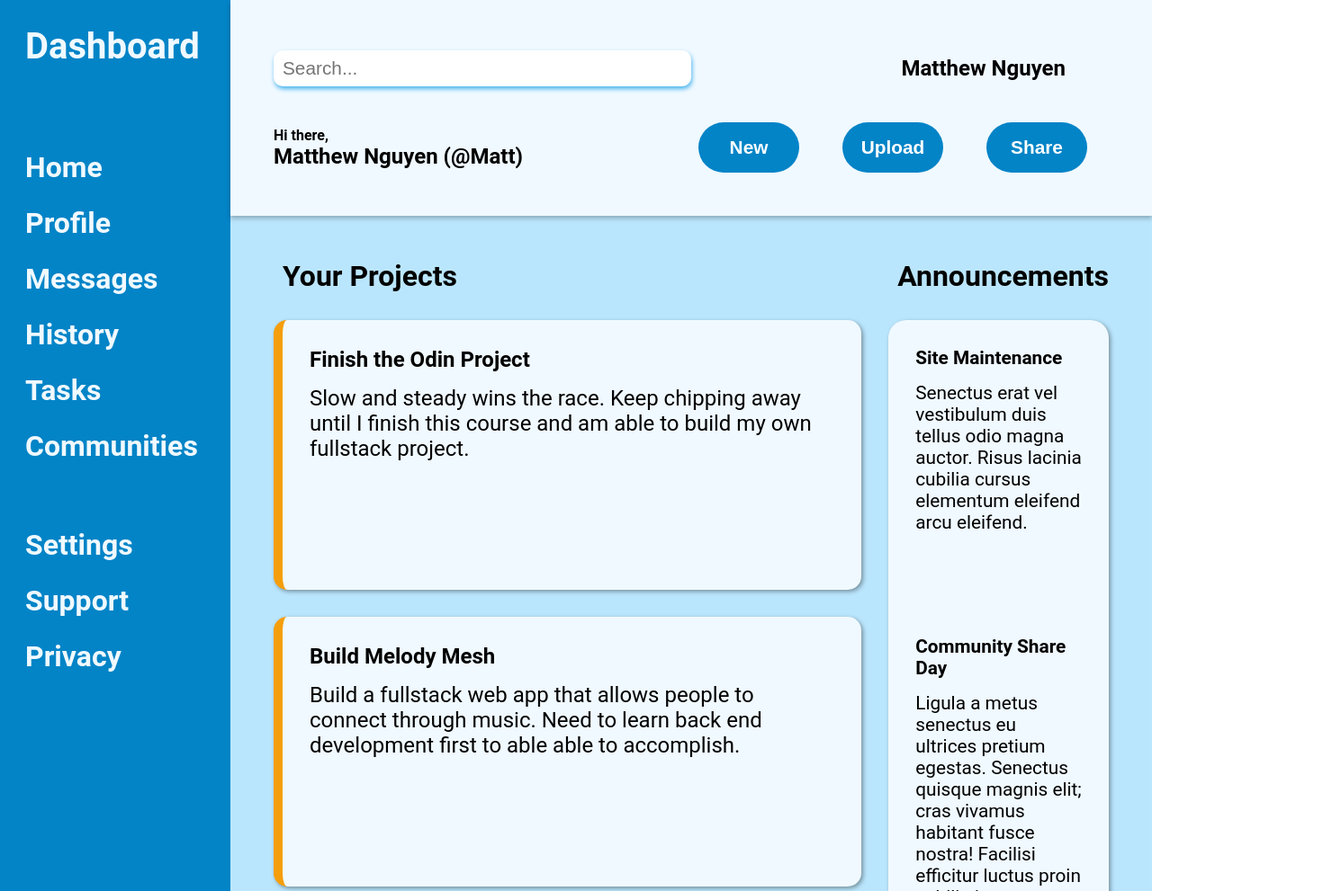
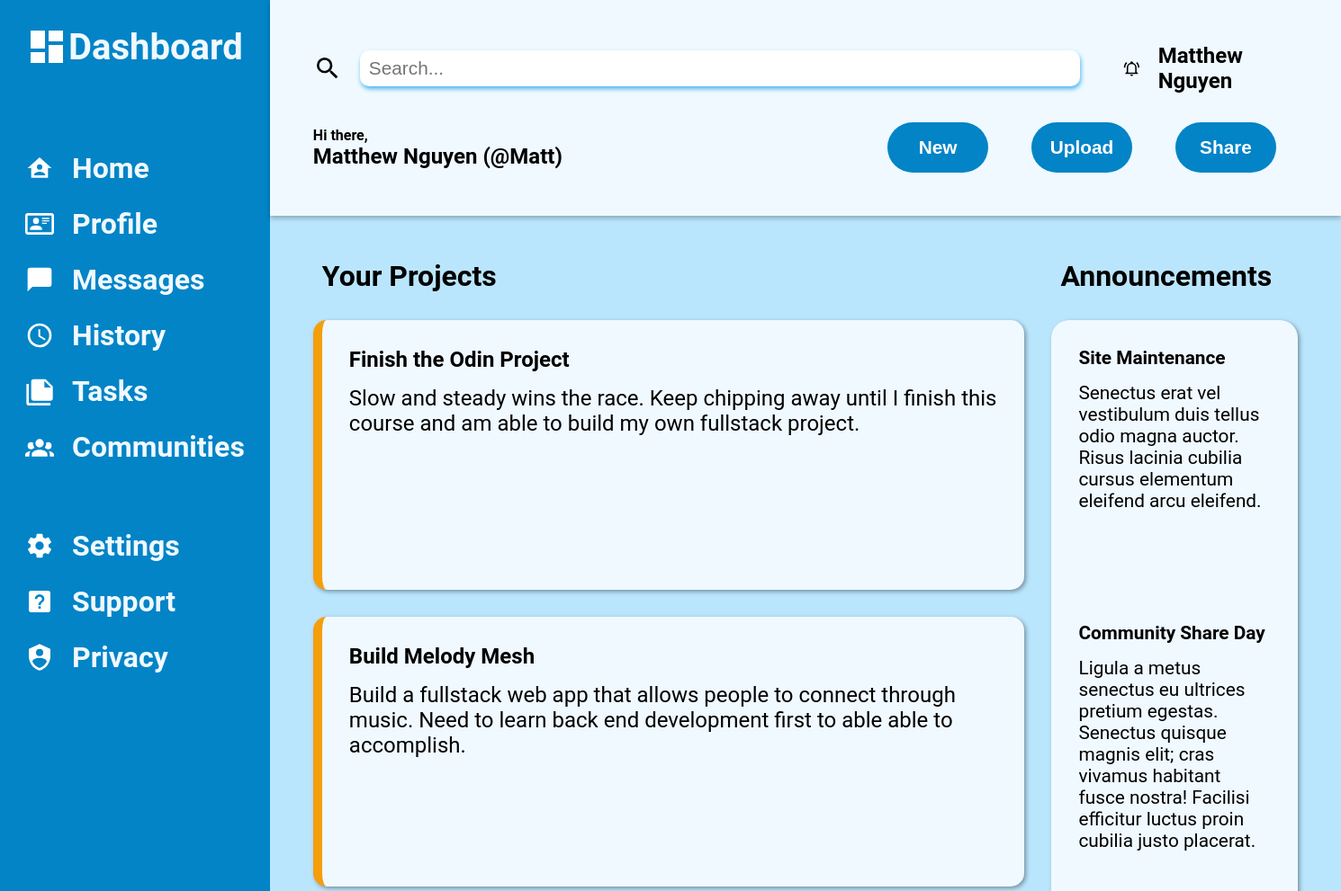
Before and after one commit to mattn909-sudo/adminDashboard, a plain HTML site: page index.html in a window 1280 px wide. Shown: the top 991 px of the page at 90% size, 1490 px wide, since content can reach past the window. Drawn offline with Linux system fonts and the light colour scheme.

Commit message:
Add icon files, Apply icons to sidebar and header

```diff
--- a/index.html
+++ b/index.html
@@ -10,27 +10,32 @@
 <body>
     <div class="wrapper">
         <div class="sidebar">
-            <div class="logo">Dashboard</div>
+            <div class="logo"><svg id="mylogo" xmlns="http://www.w3.org/2000/svg" viewBox="0 0 24 24"><path d="M13,3V9H21V3M13,21H21V11H13M3,21H11V15H3M3,13H11V3H3V13Z" /></svg>Dashboard</div>
             <div class="menu">
                 <ul>
-                    <li>Home</li>
-                    <li>Profile</li>
-                    <li>Messages</li>
-                    <li>History</li>
-                    <li>Tasks</li>
-                    <li>Communities</li>
+
+                    <li><svg xmlns="http://www.w3.org/2000/svg" viewBox="0 0 24 24"><path d="M12,3L2,12H5V20H19V12H22L12,3M12,8.75A2.25,2.25 0 0,1 14.25,11A2.25,2.25 0 0,1 12,13.25A2.25,2.25 0 0,1 9.75,11A2.25,2.25 0 0,1 12,8.75M12,15C13.5,15 16.5,15.75 16.5,17.25V18H7.5V17.25C7.5,15.75 10.5,15 12,15Z" /></svg>Home</li>
+                    <li><svg xmlns="http://www.w3.org/2000/svg" viewBox="0 0 24 24"><path d="M22,3H2C0.91,3.04 0.04,3.91 0,5V19C0.04,20.09 0.91,20.96 2,21H22C23.09,20.96 23.96,20.09 24,19V5C23.96,3.91 23.09,3.04 22,3M22,19H2V5H22V19M14,17V15.75C14,14.09 10.66,13.25 9,13.25C7.34,13.25 4,14.09 4,15.75V17H14M9,7A2.5,2.5 0 0,0 6.5,9.5A2.5,2.5 0 0,0 9,12A2.5,2.5 0 0,0 11.5,9.5A2.5,2.5 0 0,0 9,7M14,7V8H20V7H14M14,9V10H20V9H14M14,11V12H18V11H14" /></svg>Profile</li>
+                    <li><svg xmlns="http://www.w3.org/2000/svg" viewBox="0 0 24 24"><path d="M20,2H4A2,2 0 0,0 2,4V22L6,18H20A2,2 0 0,0 22,16V4C22,2.89 21.1,2 20,2Z" /></svg>Messages</li>
+                    <li><svg xmlns="http://www.w3.org/2000/svg" viewBox="0 0 24 24"><path d="M12,20A8,8 0 0,0 20,12A8,8 0 0,0 12,4A8,8 0 0,0 4,12A8,8 0 0,0 12,20M12,2A10,10 0 0,1 22,12A10,10 0 0,1 12,22C6.47,22 2,17.5 2,12A10,10 0 0,1 12,2M12.5,7V12.25L17,14.92L16.25,16.15L11,13V7H12.5Z" /></svg>History</li>
+                    <li><svg xmlns="http://www.w3.org/2000/svg" viewBox="0 0 24 24"><path d="M16,9H21.5L16,3.5V9M7,2H17L23,8V18A2,2 0 0,1 21,20H7C5.89,20 5,19.1 5,18V4A2,2 0 0,1 7,2M3,6V22H21V24H3A2,2 0 0,1 1,22V6H3Z" /></svg>Tasks</li>
+                    <li><svg xmlns="http://www.w3.org/2000/svg" viewBox="0 0 24 24"><path d="M12,5.5A3.5,3.5 0 0,1 15.5,9A3.5,3.5 0 0,1 12,12.5A3.5,3.5 0 0,1 8.5,9A3.5,3.5 0 0,1 12,5.5M5,8C5.56,8 6.08,8.15 6.53,8.42C6.38,9.85 6.8,11.27 7.66,12.38C7.16,13.34 6.16,14 5,14A3,3 0 0,1 2,11A3,3 0 0,1 5,8M19,8A3,3 0 0,1 22,11A3,3 0 0,1 19,14C17.84,14 16.84,13.34 16.34,12.38C17.2,11.27 17.62,9.85 17.47,8.42C17.92,8.15 18.44,8 19,8M5.5,18.25C5.5,16.18 8.41,14.5 12,14.5C15.59,14.5 18.5,16.18 18.5,18.25V20H5.5V18.25M0,20V18.5C0,17.11 1.89,15.94 4.45,15.6C3.86,16.28 3.5,17.22 3.5,18.25V20H0M24,20H20.5V18.25C20.5,17.22 20.14,16.28 19.55,15.6C22.11,15.94 24,17.11 24,18.5V20Z" /></svg>Communities</li>
                 </ul>
                 <ul>
-                    <li>Settings</li>
-                    <li>Support</li>
-                    <li>Privacy</li>
+                    <li><svg xmlns="http://www.w3.org/2000/svg" viewBox="0 0 24 24"><path d="M12,15.5A3.5,3.5 0 0,1 8.5,12A3.5,3.5 0 0,1 12,8.5A3.5,3.5 0 0,1 15.5,12A3.5,3.5 0 0,1 12,15.5M19.43,12.97C19.47,12.65 19.5,12.33 19.5,12C19.5,11.67 19.47,11.34 19.43,11L21.54,9.37C21.73,9.22 21.78,8.95 21.66,8.73L19.66,5.27C19.54,5.05 19.27,4.96 19.05,5.05L16.56,6.05C16.04,5.66 15.5,5.32 14.87,5.07L14.5,2.42C14.46,2.18 14.25,2 14,2H10C9.75,2 9.54,2.18 9.5,2.42L9.13,5.07C8.5,5.32 7.96,5.66 7.44,6.05L4.95,5.05C4.73,4.96 4.46,5.05 4.34,5.27L2.34,8.73C2.21,8.95 2.27,9.22 2.46,9.37L4.57,11C4.53,11.34 4.5,11.67 4.5,12C4.5,12.33 4.53,12.65 4.57,12.97L2.46,14.63C2.27,14.78 2.21,15.05 2.34,15.27L4.34,18.73C4.46,18.95 4.73,19.03 4.95,18.95L7.44,17.94C7.96,18.34 8.5,18.68 9.13,18.93L9.5,21.58C9.54,21.82 9.75,22 10,22H14C14.25,22 14.46,21.82 14.5,21.58L14.87,18.93C15.5,18.67 16.04,18.34 16.56,17.94L19.05,18.95C19.27,19.03 19.54,18.95 19.66,18.73L21.66,15.27C21.78,15.05 21.73,14.78 21.54,14.63L19.43,12.97Z" /></svg>Settings</li>
+                    <li><svg xmlns="http://www.w3.org/2000/svg" viewBox="0 0 24 24"><path d="M11,18H13V16H11V18M12,6A4,4 0 0,0 8,10H10A2,2 0 0,1 12,8A2,2 0 0,1 14,10C14,12 11,11.75 11,15H13C13,12.75 16,12.5 16,10A4,4 0 0,0 12,6M5,3H19A2,2 0 0,1 21,5V19A2,2 0 0,1 19,21H5A2,2 0 0,1 3,19V5A2,2 0 0,1 5,3Z" /></svg>Support</li>
+                    <li><svg xmlns="http://www.w3.org/2000/svg" viewBox="0 0 24 24"><path d="M12,1L3,5V11C3,16.55 6.84,21.74 12,23C17.16,21.74 21,16.55 21,11V5L12,1M12,5A3,3 0 0,1 15,8A3,3 0 0,1 12,11A3,3 0 0,1 9,8A3,3 0 0,1 12,5M17.13,17C15.92,18.85 14.11,20.24 12,20.92C9.89,20.24 8.08,18.85 6.87,17C6.53,16.5 6.24,16 6,15.47C6,13.82 8.71,12.47 12,12.47C15.29,12.47 18,13.79 18,15.47C17.76,16 17.47,16.5 17.13,17Z" /></svg>Privacy</li>
                 </ul>
             </div>
         </div>
         <div class="header">
+
             <div class="searchbar">
-                <input type="text" placeholder="Search...">
-                <div>Matthew Nguyen</div>
+                <div id="search-icon">
+                    <svg class="header-icon" xmlns="http://www.w3.org/2000/svg" viewBox="0 0 24 24"><path d="M9.5,3A6.5,6.5 0 0,1 16,9.5C16,11.11 15.41,12.59 14.44,13.73L14.71,14H15.5L20.5,19L19,20.5L14,15.5V14.71L13.73,14.44C12.59,15.41 11.11,16 9.5,16A6.5,6.5 0 0,1 3,9.5A6.5,6.5 0 0,1 9.5,3M9.5,5C7,5 5,7 5,9.5C5,12 7,14 9.5,14C12,14 14,12 14,9.5C14,7 12,5 9.5,5Z" /></svg>
+                    <input type="text" placeholder="Search...">
+                </div>
+                <div class="bell-icon"><svg class="header-icon" xmlns="http://www.w3.org/2000/svg" viewBox="0 0 24 24"><path d="M10,21H14A2,2 0 0,1 12,23A2,2 0 0,1 10,21M21,19V20H3V19L5,17V11C5,7.9 7.03,5.17 10,4.29C10,4.19 10,4.1 10,4A2,2 0 0,1 12,2A2,2 0 0,1 14,4C14,4.1 14,4.19 14,4.29C16.97,5.17 19,7.9 19,11V17L21,19M17,11A5,5 0 0,0 12,6A5,5 0 0,0 7,11V18H17V11M19.75,3.19L18.33,4.61C20.04,6.3 21,8.6 21,11H23C23,8.07 21.84,5.25 19.75,3.19M1,11H3C3,8.6 3.96,6.3 5.67,4.61L4.25,3.19C2.16,5.25 1,8.07 1,11Z" /></svg>Matthew Nguyen</div>
             </div>
             <div class="inputs">
                 <div>
--- a/styles.css
+++ b/styles.css
@@ -14,6 +14,8 @@
 .logo{
     padding: 0.75rem 0.75rem 5rem 0.75rem;
     font-size: 2.5rem;
+    display:flex;
+    align-items: center;
 }
 .sidebar{
     background-color: #0284c7;
@@ -27,6 +29,7 @@
 .menu{
     display:grid;
     grid-gap: 3rem;
+
 }
 
 ul{
@@ -38,8 +41,13 @@ ul{
 }
 
 .menu li{
+    display: flex;
+    align-items: center;
     padding: 0.75rem;
 }
+
+
+
 #hello{
     font-size: 1rem;
 }
@@ -59,7 +67,7 @@ ul{
 input[type="text"]{
     height: 2.5rem;
     font-size: 1.3rem;
-    width: 50%;
+    width: 50rem;
     border: none;
     border-radius: 10px;
     box-shadow: 1px 3px 5px #4cb5ee;
@@ -160,3 +168,26 @@ input:focus{
 .trend-name{
     font-weight: 600;
 }
+
+svg {
+    height: 2rem;
+    width: 2rem;
+    fill:white;
+    margin-right: 20px;
+}
+
+.header-icon{
+    fill: black;
+}
+
+#search-icon,
+.bell-icon{
+    display: flex;
+    align-items: center;
+}
+
+#mylogo{
+    margin:0;
+    width: 3rem;
+    height: 3rem;
+}
```
Also changed, not shown: svg/account-group.svg (added), svg/bell-ring-outline.svg (added), svg/card-account-details-outline.svg (added), svg/clock-outline.svg (added), svg/clock-time-four.svg (added), svg/cog.svg (added), svg/help-box.svg (added), svg/home-account.svg (added), svg/magnify.svg (added), svg/message.svg (added), svg/note-multiple.svg (added), svg/shield-account.svg (added), svg/view-dashboard.svg (added).
